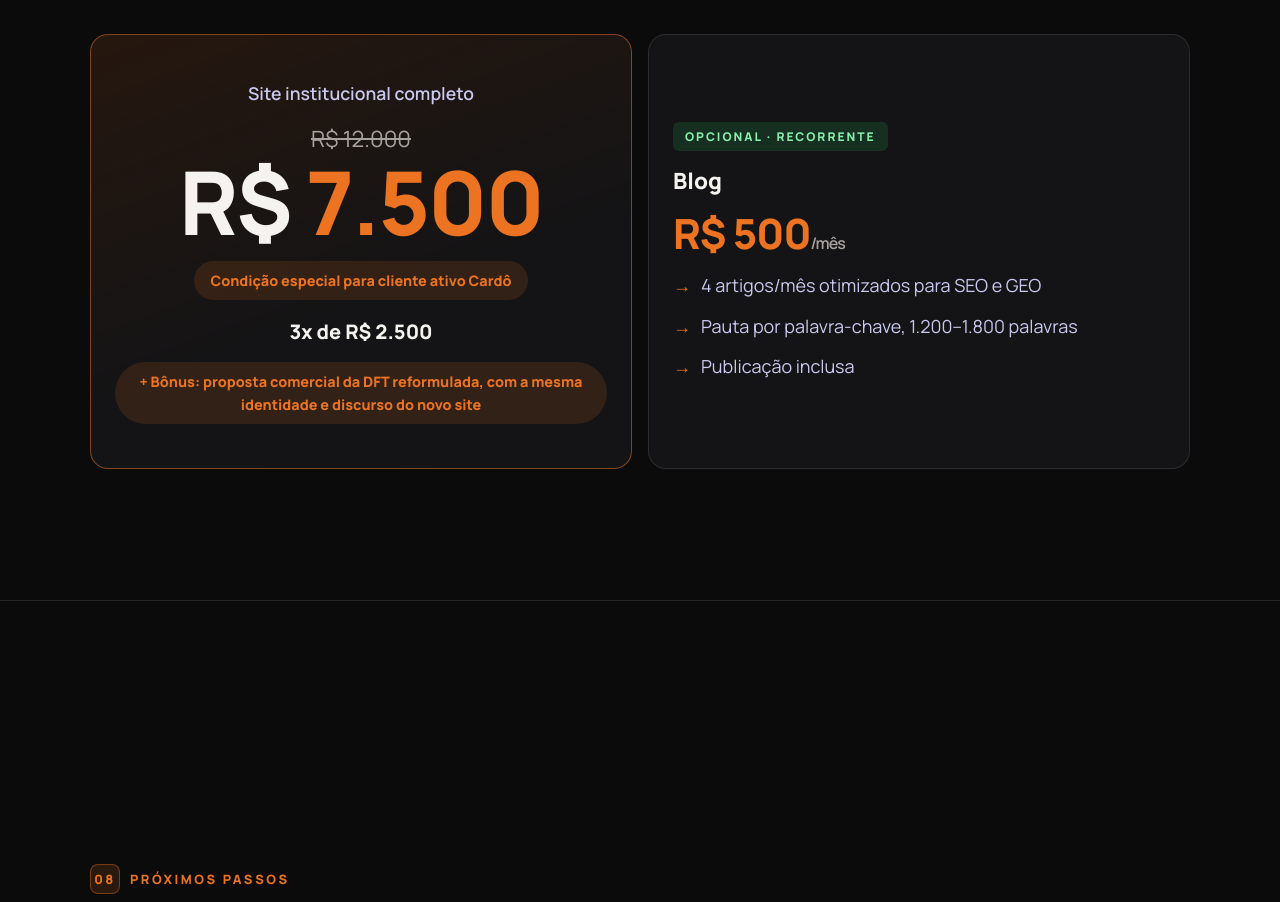
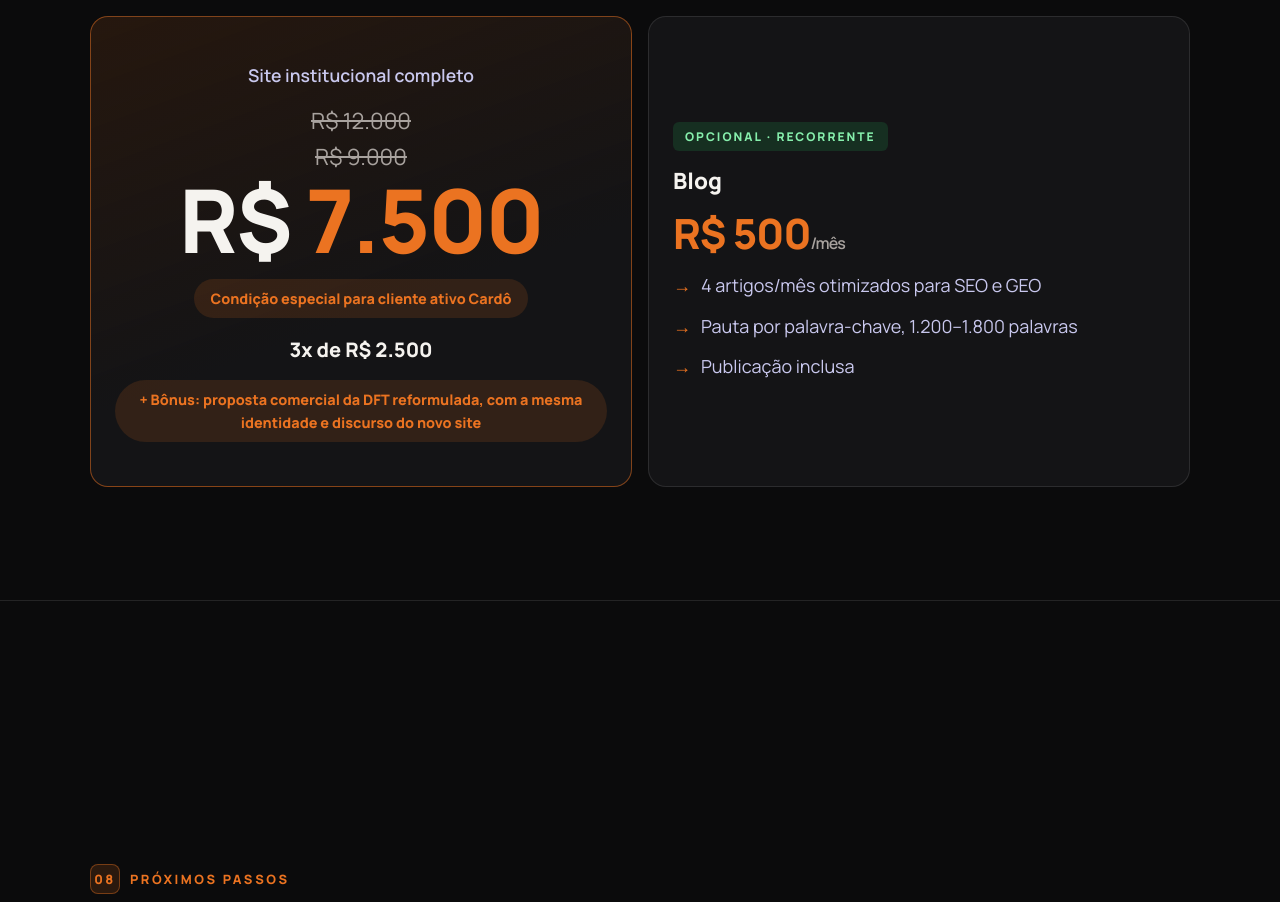
Before and after one commit to cardo-jpg/dft-lp, a plain HTML site: page proposta-site.html in a window 1280 px wide. Shown: the part 7840-8742 px from the top of the page. Drawn offline with Linux system fonts and the light colour scheme.

Commit message:
Proposta: adiciona 9k riscado
Co-Authored-By: Claude Opus 5.5 <noreply@anthropic.com>

```diff
--- a/proposta-site.html
+++ b/proposta-site.html
@@ -273,6 +273,7 @@ footer{padding:40px 24px;text-align:center;color:var(--texto3);font-size:.85rem}
       <div class="card hl preco rv">
         <h3 style="color:var(--texto2);font-weight:600">Site institucional completo</h3>
         <div class="de" style="margin-top:14px">R$ 12.000</div>
+        <div class="de">R$ 9.000</div>
         <div class="por">R$ <span>7.500</span></div>
         <div class="cond">Condição especial para cliente ativo Cardô</div>
         <div class="parc"><b>3x de R$ 2.500</b></div>
```
